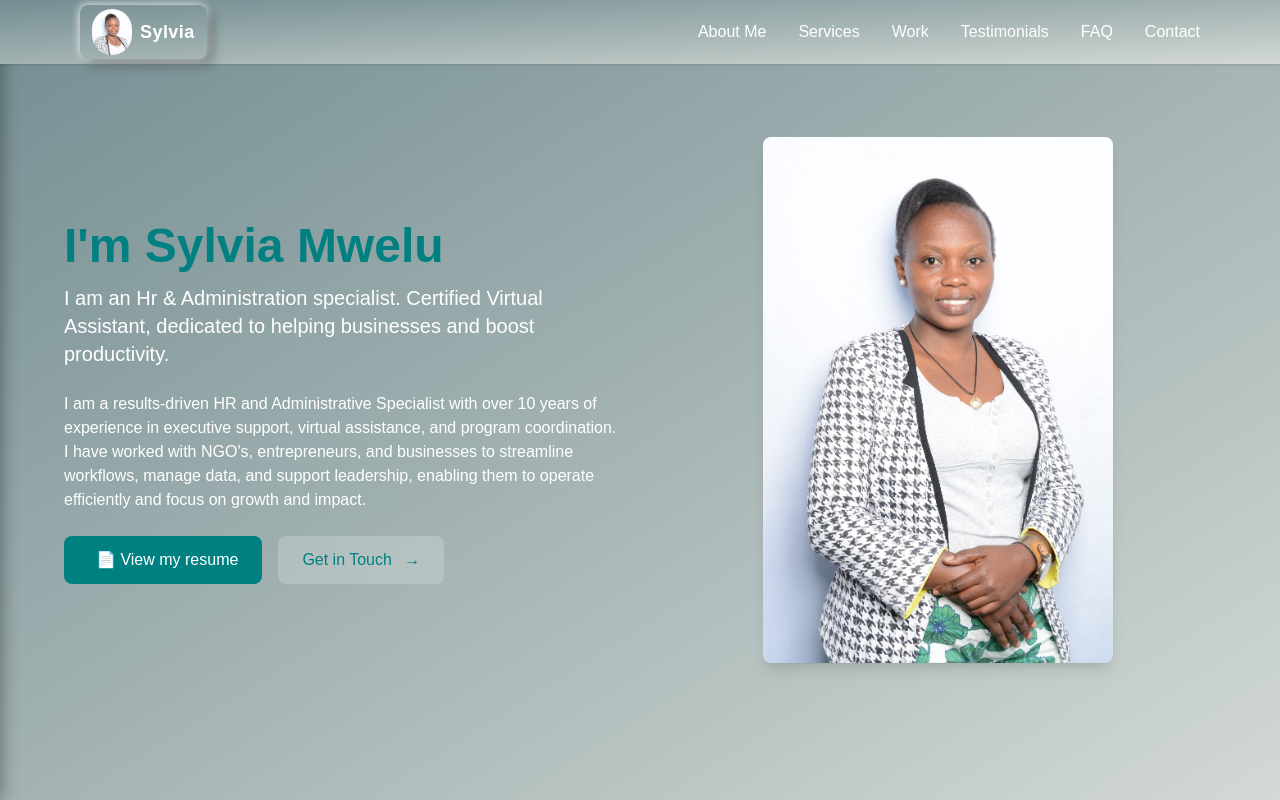
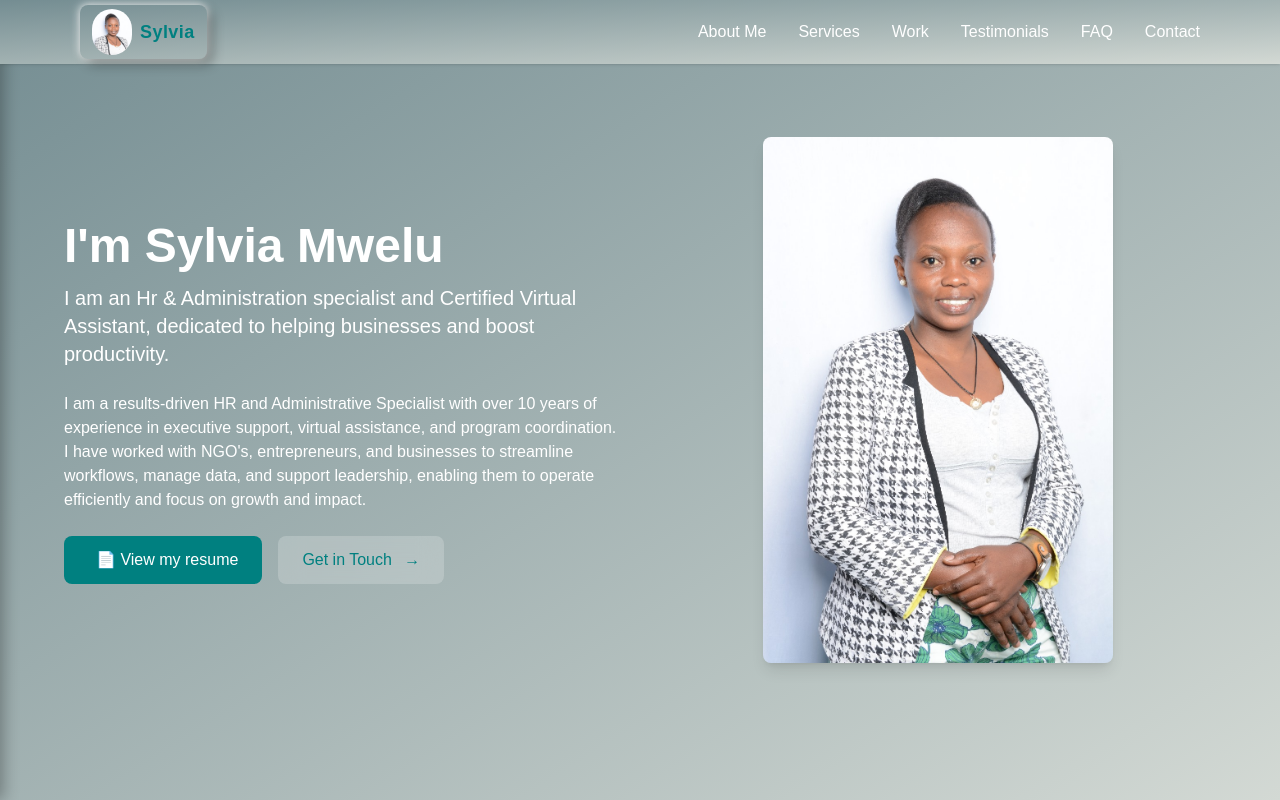
Before and after one commit to Nthenge/imaray, a Next.js app: page / in a window 1280 px wide. Shown: the top 800 px of the page. Built offline with nearby package versions, Linux system fonts and the light colour scheme.

Commit message:
change name color to white and logo text color to teal

```diff
--- a/app/componets/home/HomeSection.tsx
+++ b/app/componets/home/HomeSection.tsx
@@ -10,11 +10,11 @@ const HomeSection = () => {
     >
       <div className="max-w-6xl w-full grid md:grid-cols-2 gap-10 items-center">
 
-        <div className="space-y-6">
+        <div className="space-y-6 leading-1.7">
           <h1 className="text-4xl md:text-5xl font-extrabold leading-tight pt-35 md:pt-0">
-            <span className="block text-[#008080]">I&apos;m Sylvia Mwelu</span>
+            <span className="block">I&apos;m Sylvia Mwelu</span>
             <span className="block text-lg md:text-xl font-light mt-2">
-              I am an Hr & Administration specialist. Certified Virtual Assistant, dedicated to helping businesses and boost productivity.
+              I am an Hr & Administration specialist and Certified Virtual Assistant, dedicated to helping businesses and boost productivity.
             </span>
           </h1>
 
--- a/app/navigation/Navbar.tsx
+++ b/app/navigation/Navbar.tsx
@@ -25,7 +25,7 @@ const Navbar = ({
               height={40}
               className="rounded-full"
             />
-            <span className="text-lg font-bold text-white tracking-wide">
+            <span className="text-lg font-bold text-[#008080] tracking-wide">
               Sylvia
             </span>
           </Link>
```
